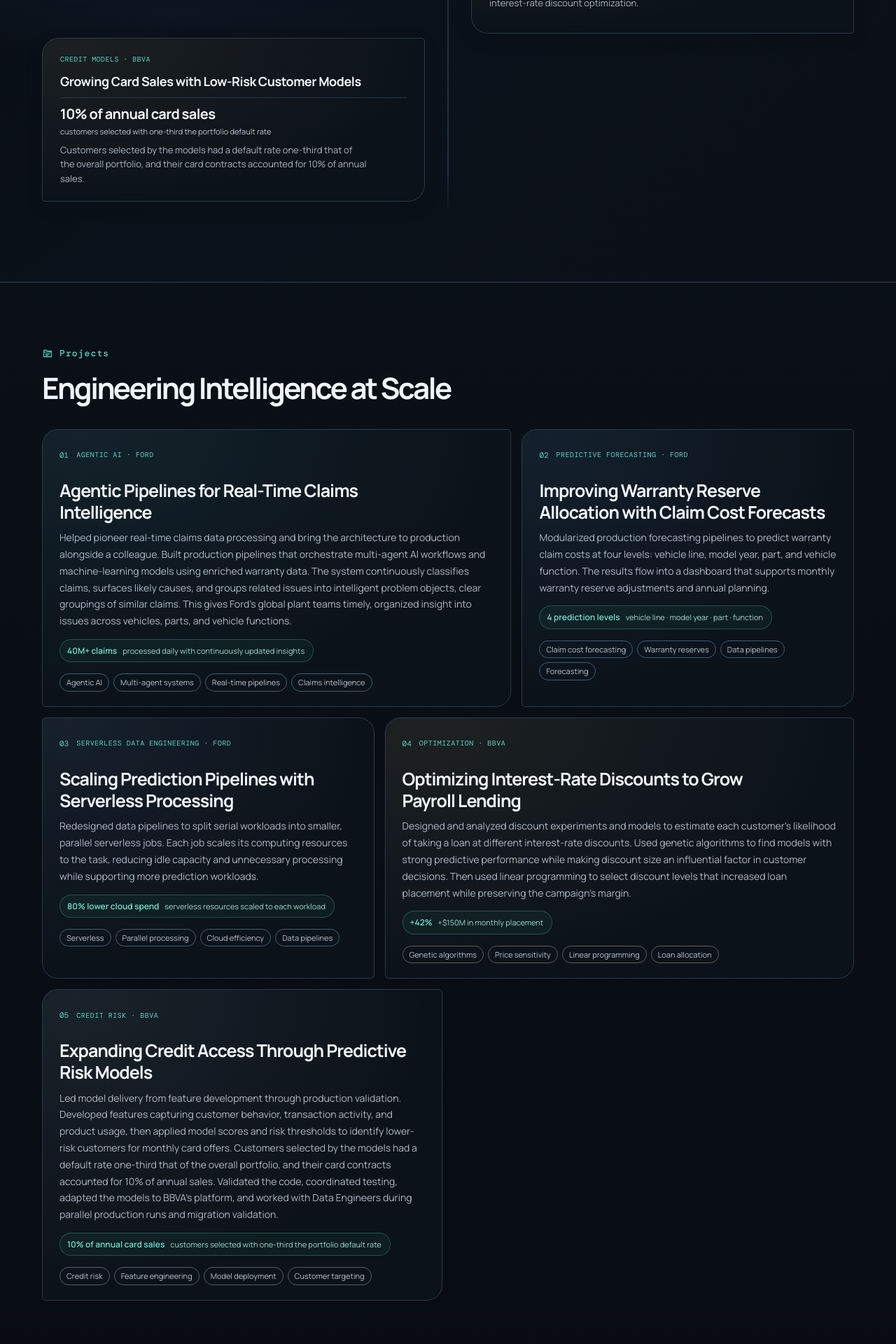
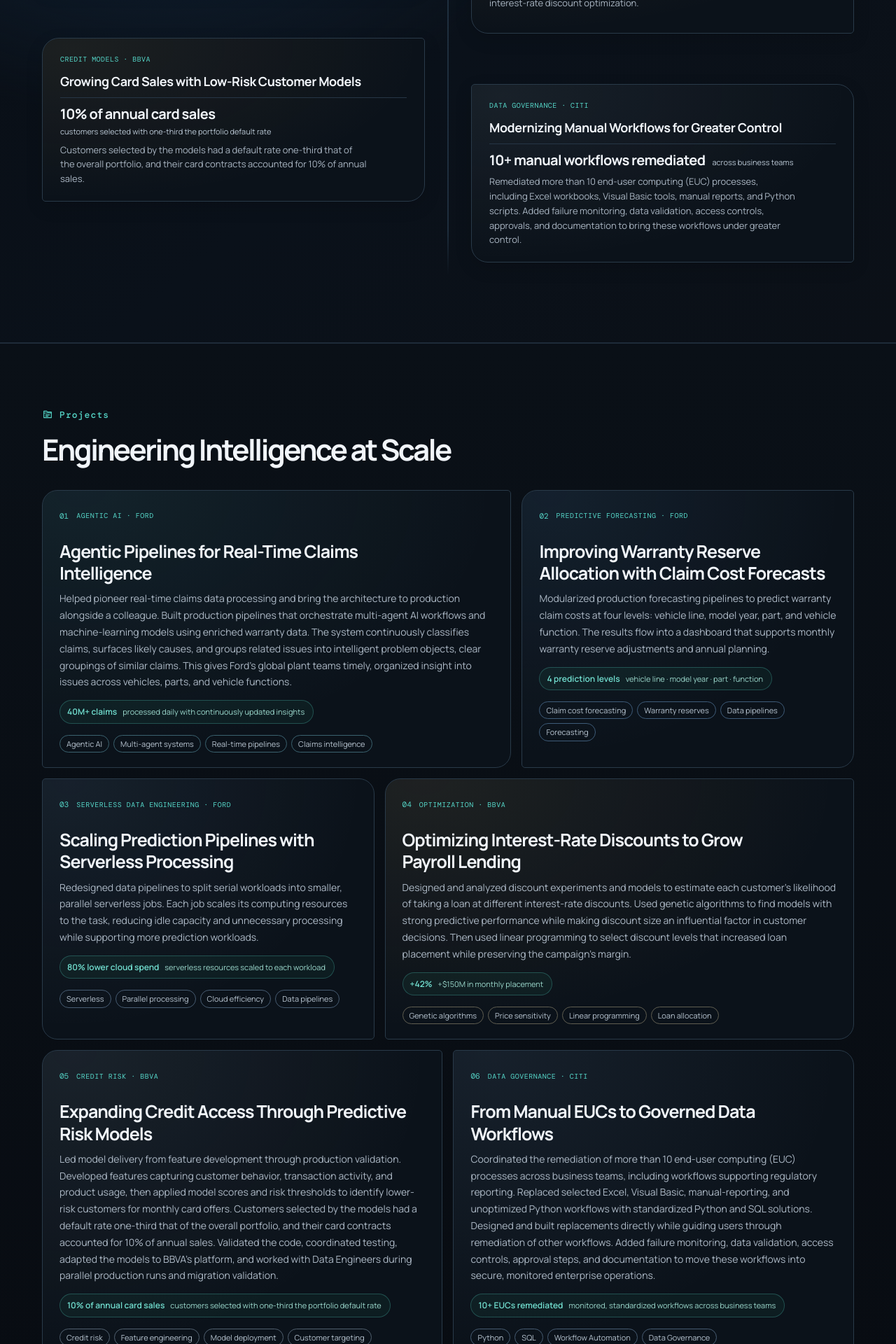
Before and after one commit to RodolfoRbl/portfolio-website, a Next.js app: page / in a window 1280 px wide. Shown: the part 2800-4720 px from the top of the page at 70% size. Built offline with nearby package versions, Linux system fonts and the light colour scheme.

Commit message:
Add Citi EUC achievement and project

```diff
--- a/src/data/portfolio.ts
+++ b/src/data/portfolio.ts
@@ -149,6 +149,16 @@ export const achievements: Achievement[] = [
     category: "ai-math",
     tone: "cat-optimization",
   },
+  {
+    type: "DATA GOVERNANCE · CITI",
+    title: "Modernizing Manual Workflows for Greater Control",
+    metric: "10+ manual workflows remediated",
+    detail: "across business teams",
+    description:
+      "Remediated more than 10 end-user computing (EUC) processes, including Excel workbooks, Visual Basic tools, manual reports, and Python scripts. Added failure monitoring, data validation, access controls, approvals, and documentation to bring these workflows under greater control.",
+    category: "leadership",
+    tone: "cat-leadership",
+  },
 ];
 
 export type Project = {
@@ -217,6 +227,17 @@ export const projects: Project[] = [
     resultDetail: "customers selected with one-third the portfolio default rate",
     tags: ["Credit risk", "Feature engineering", "Model deployment", "Customer targeting"],
     tone: "project-leadership",
+  },
+  {
+    number: "06",
+    type: "DATA GOVERNANCE · CITI",
+    title: "From Manual EUCs to Governed Data Workflows",
+    description:
+      "Coordinated the remediation of more than 10 end-user computing (EUC) processes across business teams, including workflows supporting regulatory reporting. Replaced selected Excel, Visual Basic, manual-reporting, and unoptimized Python workflows with standardized Python and SQL solutions. Designed and built replacements directly while guiding users through remediation of other workflows. Added failure monitoring, data validation, access controls, approval steps, and documentation to move these workflows into secure, monitored enterprise operations.",
+    result: "10+ EUCs remediated",
+    resultDetail: "monitored, standardized workflows across business teams",
+    tags: ["Python", "SQL", "Workflow Automation", "Data Governance"],
+    tone: "project-engineering",
   },
 ];
 
```
